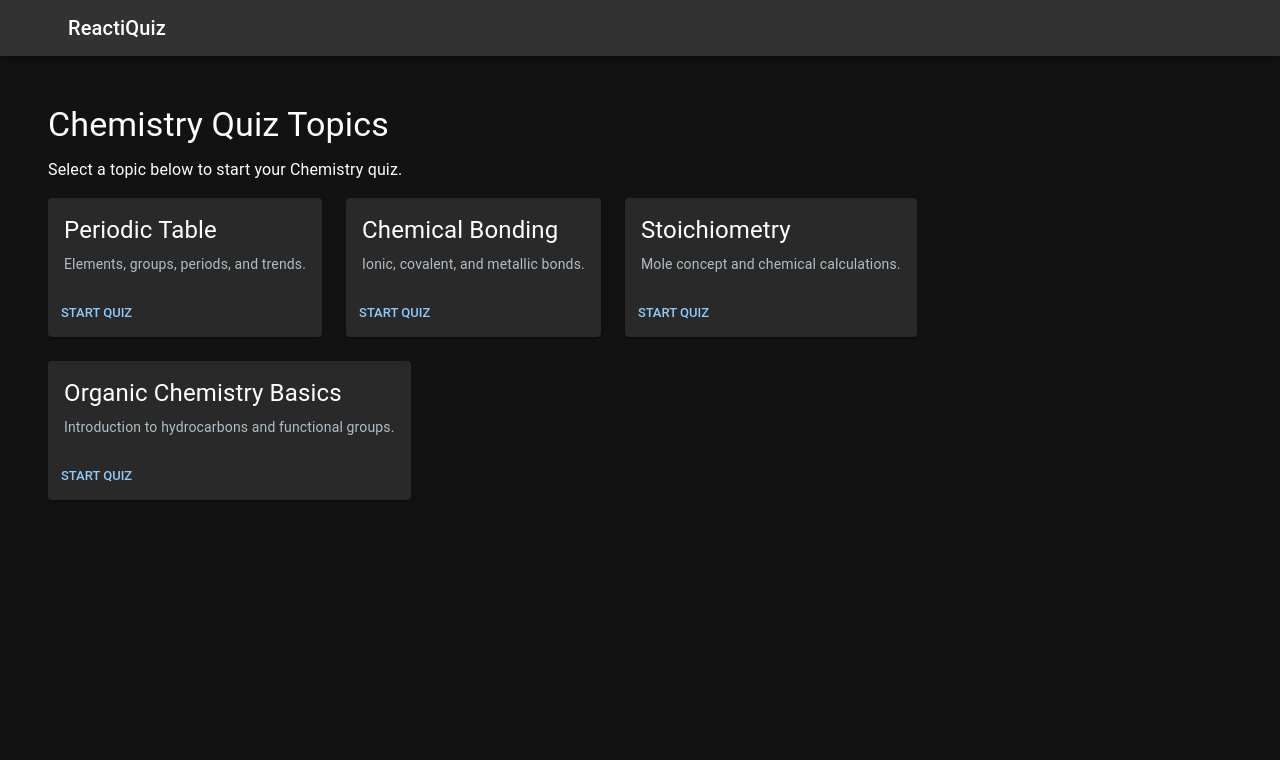
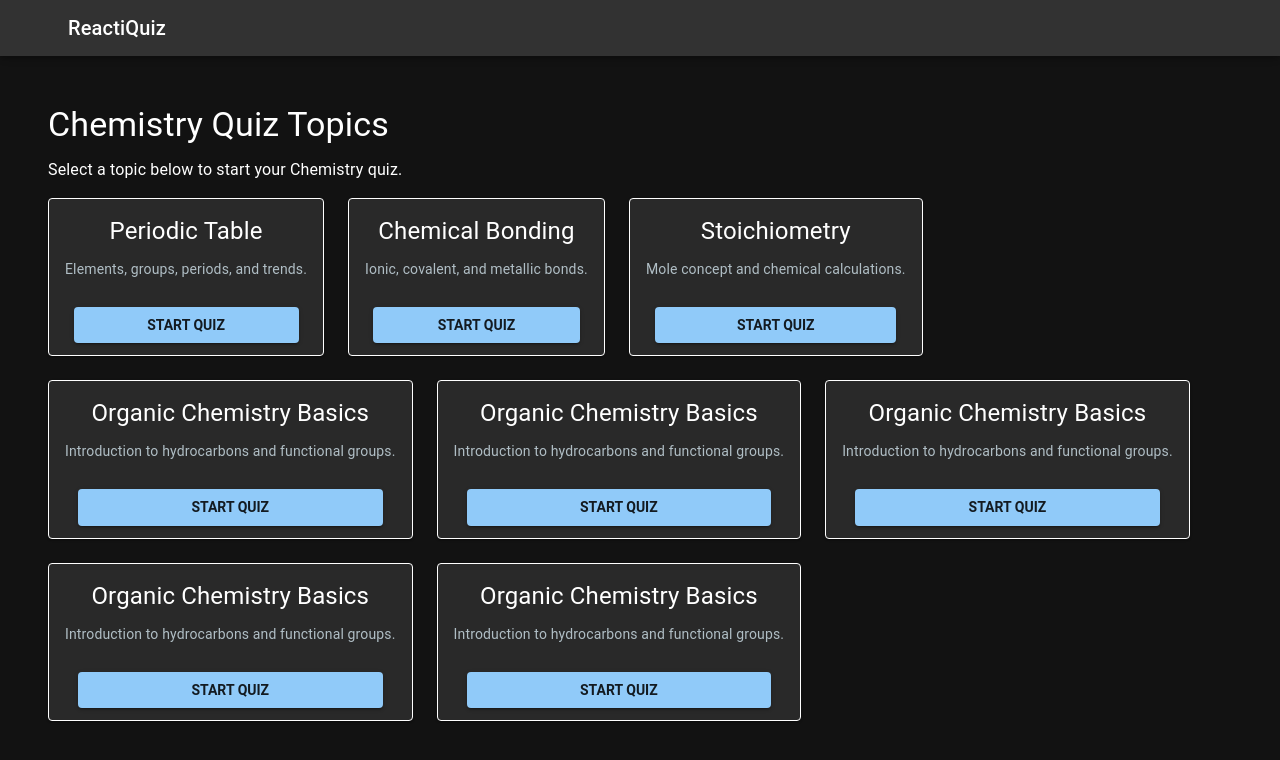
Before and after one commit to ReactiQuiz/reactiquiz, a React (Create React App) app: page /chemistry in a window 1280 px wide. Shown: the top 760 px of the page. Built offline with nearby package versions, Linux system fonts and the light colour scheme; some icons are missing.

Commit message:
new file:   src/components/TopicCard.js 	modified:   src/pages/biology/BiologyPage.js 	modified:   src/pages/chemistry/ChemistryPage.js 	modified:   src/pages/chemistry/chemistryTopics.js 	modified:   src/pages/mathematics/MathematicsPage.js 	modified:   src/pages/physics/PhysicsPage.js

```diff
--- /dev/null
+++ b/src/components/TopicCard.js
@@ -0,0 +1,60 @@
+import React from 'react';
+import { Grid, Card, CardContent, CardActions, Button, Typography } from '@mui/material';
+
+function TopicCard({ topic, onStartQuiz }) {
+  return (
+    <Grid item xs={12} sm={6} md={4}>
+      <Card
+        sx={{
+          height: '100%',
+          display: 'flex',
+          flexDirection: 'column',
+          justifyContent: 'space-between',
+          border: '1px solid white',
+          backgroundColor: 'background.paper',
+          // Optional hover effect (can be kept or removed)
+          '&:hover': {
+            boxShadow: (theme) => theme.shadows[4],
+            // transform: 'scale(1.02)', // Keep if you like the zoom
+            transition: 'box-shadow 0.2s ease-in-out', // Removed transform transition if zoom is removed
+          }
+        }}
+      >
+        <CardContent sx={{ flexGrow: 1 }}>
+          <Typography
+            gutterBottom
+            variant="h5"
+            component="div"
+            sx={{ textAlign: 'center', mb: 1.5 }}
+          >
+            {topic.name}
+          </Typography>
+          <Typography variant="body2" color="text.secondary" sx={{ textAlign: 'left' }}>
+            {topic.description}
+          </Typography>
+        </CardContent>
+        <CardActions
+          sx={{
+            justifyContent: 'center',
+            p: 1.5,
+          }}
+        >
+          <Button
+            variant="contained"
+            color="primary"
+            onClick={() => onStartQuiz(topic.id)}
+            sx={{
+              width: '90%',
+              fontWeight: 'bold', // --- MAKE BUTTON TEXT BOLD ---
+              // py: 1, // Optional: for taller button
+            }}
+          >
+            Start Quiz
+          </Button>
+        </CardActions>
+      </Card>
+    </Grid>
+  );
+}
+
+export default TopicCard;
--- a/src/pages/biology/BiologyPage.js
+++ b/src/pages/biology/BiologyPage.js
@@ -1,11 +1,14 @@
 import React from 'react';
-import { Box, Typography, Grid, Card, CardContent, CardActions, Button } from '@mui/material';
-import { Link as RouterLink } from 'react-router-dom';
-import { biologyTopics } from './biologyTopics'; // Import topics
+import { Box, Typography, Grid } from '@mui/material';
+import { biologyTopics } from './biologyTopics';
+import TopicCard from '../../components/TopicCard'; // Adjust path if TopicCard is elsewhere
 
 function BiologyPage() {
   const handleStartQuiz = (topicId) => {
+    // Placeholder for navigation or starting quiz logic
     console.log(`Start quiz for biology topic: ${topicId}`);
+    // Example navigation using useNavigate hook:
+    // navigate(`/biology/quiz/${topicId}`);
   };
 
   return (
@@ -18,28 +21,12 @@ function BiologyPage() {
       </Typography>
       <Grid container spacing={3}>
         {biologyTopics.map((topic) => (
-          <Grid item xs={12} sm={6} md={4} key={topic.id}>
-            <Card sx={{ display: 'flex', flexDirection: 'column', height: '100%' }}>
-              <CardContent sx={{ flexGrow: 1 }}>
-                <Typography gutterBottom variant="h5" component="div">
-                  {topic.name}
-                </Typography>
-                <Typography variant="body2" color="text.secondary">
-                  {topic.description}
-                </Typography>
-              </CardContent>
-              <CardActions>
-                <Button
-                  size="small"
-                  onClick={() => handleStartQuiz(topic.id)}
-                  // component={RouterLink}
-                  // to={`/biology/quiz/${topic.id}`}
-                >
-                  Start Quiz
-                </Button>
-              </CardActions>
-            </Card>
-          </Grid>
+          <TopicCard
+            key={topic.id}
+            topic={topic}
+            onStartQuiz={handleStartQuiz}
+            // subjectBasePath="/biology" // Optional: if TopicCard handles navigation
+          />
         ))}
       </Grid>
     </Box>
--- a/src/pages/chemistry/ChemistryPage.js
+++ b/src/pages/chemistry/ChemistryPage.js
@@ -1,13 +1,16 @@
 import React from 'react';
-import { Box, Typography, Grid, Card, CardContent, CardActions, Button } from '@mui/material';
-import { Link as RouterLink } from 'react-router-dom'; // For future navigation to specific quiz
-import { chemistryTopics } from './chemistryTopics'; // Import topics
+import { Box, Typography, Grid } from '@mui/material';
+// No longer need Card, CardContent, CardActions, Button directly here if TopicCard handles them
+// import { Link as RouterLink } from 'react-router-dom'; // Only if parent page constructs link
+import { chemistryTopics } from './chemistryTopics';
+import TopicCard from '../../components/TopicCard'; // Adjust path if TopicCard is elsewhere
 
 function ChemistryPage() {
   const handleStartQuiz = (topicId) => {
     // Placeholder for navigation or starting quiz logic
     console.log(`Start quiz for chemistry topic: ${topicId}`);
-    // Example navigation: navigate(`/chemistry/quiz/${topicId}`);
+    // Example navigation using useNavigate hook (would be defined in this component):
+    // navigate(`/chemistry/quiz/${topicId}`);
   };
 
   return (
@@ -18,32 +21,15 @@ function ChemistryPage() {
       <Typography paragraph>
         Select a topic below to start your Chemistry quiz.
       </Typography>
-      <Grid container spacing={3}>
+      <Grid container spacing={3}> {/* spacing between cards */}
         {chemistryTopics.map((topic) => (
-          <Grid item xs={12} sm={6} md={4} key={topic.id}>
-            <Card sx={{ display: 'flex', flexDirection: 'column', height: '100%' }}>
-              <CardContent sx={{ flexGrow: 1 }}>
-                <Typography gutterBottom variant="h5" component="div">
-                  {topic.name}
-                </Typography>
-                <Typography variant="body2" color="text.secondary">
-                  {topic.description}
-                </Typography>
-              </CardContent>
-              <CardActions>
-                {/* For now, this button logs to console. Later, it will navigate. */}
-                <Button
-                  size="small"
-                  onClick={() => handleStartQuiz(topic.id)}
-                  // Example for future routing with react-router-dom
-                  // component={RouterLink}
-                  // to={`/chemistry/quiz/${topic.id}`}
-                >
-                  Start Quiz
-                </Button>
-              </CardActions>
-            </Card>
-          </Grid>
+          // The TopicCard component itself is a Grid item
+          <TopicCard
+            key={topic.id}
+            topic={topic}
+            onStartQuiz={handleStartQuiz}
+            // subjectBasePath="/chemistry" // Pass if TopicCard handles navigation directly
+          />
         ))}
       </Grid>
     </Box>
--- a/src/pages/chemistry/chemistryTopics.js
+++ b/src/pages/chemistry/chemistryTopics.js
@@ -18,5 +18,21 @@ export const chemistryTopics = [
     id: 'organic-basics',
     name: 'Organic Chemistry Basics',
     description: 'Introduction to hydrocarbons and functional groups.',
+  },  {
+    id: 'organic-basics',
+    name: 'Organic Chemistry Basics',
+    description: 'Introduction to hydrocarbons and functional groups.',
+  },  {
+    id: 'organic-basics',
+    name: 'Organic Chemistry Basics',
+    description: 'Introduction to hydrocarbons and functional groups.',
+  },  {
+    id: 'organic-basics',
+    name: 'Organic Chemistry Basics',
+    description: 'Introduction to hydrocarbons and functional groups.',
+  },  {
+    id: 'organic-basics',
+    name: 'Organic Chemistry Basics',
+    description: 'Introduction to hydrocarbons and functional groups.',
   },
 ];
--- a/src/pages/mathematics/MathematicsPage.js
+++ b/src/pages/mathematics/MathematicsPage.js
@@ -1,11 +1,14 @@
 import React from 'react';
-import { Box, Typography, Grid, Card, CardContent, CardActions, Button } from '@mui/material';
-import { Link as RouterLink } from 'react-router-dom';
-import { mathematicsTopics } from './mathematicsTopics'; // Import topics
+import { Box, Typography, Grid } from '@mui/material';
+import { mathematicsTopics } from './mathematicsTopics';
+import TopicCard from '../../components/TopicCard'; // Adjust path if TopicCard is elsewhere
 
 function MathematicsPage() {
   const handleStartQuiz = (topicId) => {
+    // Placeholder for navigation or starting quiz logic
     console.log(`Start quiz for mathematics topic: ${topicId}`);
+    // Example navigation using useNavigate hook:
+    // navigate(`/mathematics/quiz/${topicId}`);
   };
 
   return (
@@ -18,28 +21,12 @@ function MathematicsPage() {
       </Typography>
       <Grid container spacing={3}>
         {mathematicsTopics.map((topic) => (
-          <Grid item xs={12} sm={6} md={4} key={topic.id}>
-            <Card sx={{ display: 'flex', flexDirection: 'column', height: '100%' }}>
-              <CardContent sx={{ flexGrow: 1 }}>
-                <Typography gutterBottom variant="h5" component="div">
-                  {topic.name}
-                </Typography>
-                <Typography variant="body2" color="text.secondary">
-                  {topic.description}
-                </Typography>
-              </CardContent>
-              <CardActions>
-                <Button
-                  size="small"
-                  onClick={() => handleStartQuiz(topic.id)}
-                  // component={RouterLink}
-                  // to={`/mathematics/quiz/${topic.id}`}
-                >
-                  Start Quiz
-                </Button>
-              </CardActions>
-            </Card>
-          </Grid>
+          <TopicCard
+            key={topic.id}
+            topic={topic}
+            onStartQuiz={handleStartQuiz}
+            // subjectBasePath="/mathematics" // Optional: if TopicCard handles navigation
+          />
         ))}
       </Grid>
     </Box>
--- a/src/pages/physics/PhysicsPage.js
+++ b/src/pages/physics/PhysicsPage.js
@@ -1,11 +1,14 @@
 import React from 'react';
-import { Box, Typography, Grid, Card, CardContent, CardActions, Button } from '@mui/material';
-import { Link as RouterLink } from 'react-router-dom';
-import { physicsTopics } from './physicsTopics'; // Import topics
+import { Box, Typography, Grid } from '@mui/material';
+import { physicsTopics } from './physicsTopics';
+import TopicCard from '../../components/TopicCard'; // Adjust path if TopicCard is elsewhere
 
 function PhysicsPage() {
   const handleStartQuiz = (topicId) => {
+    // Placeholder for navigation or starting quiz logic
     console.log(`Start quiz for physics topic: ${topicId}`);
+    // Example navigation using useNavigate hook:
+    // navigate(`/physics/quiz/${topicId}`);
   };
 
   return (
@@ -18,28 +21,12 @@ function PhysicsPage() {
       </Typography>
       <Grid container spacing={3}>
         {physicsTopics.map((topic) => (
-          <Grid item xs={12} sm={6} md={4} key={topic.id}>
-            <Card sx={{ display: 'flex', flexDirection: 'column', height: '100%' }}>
-              <CardContent sx={{ flexGrow: 1 }}>
-                <Typography gutterBottom variant="h5" component="div">
-                  {topic.name}
-                </Typography>
-                <Typography variant="body2" color="text.secondary">
-                  {topic.description}
-                </Typography>
-              </CardContent>
-              <CardActions>
-                <Button
-                  size="small"
-                  onClick={() => handleStartQuiz(topic.id)}
-                  // component={RouterLink}
-                  // to={`/physics/quiz/${topic.id}`}
-                >
-                  Start Quiz
-                </Button>
-              </CardActions>
-            </Card>
-          </Grid>
+          <TopicCard
+            key={topic.id}
+            topic={topic}
+            onStartQuiz={handleStartQuiz}
+            // subjectBasePath="/physics" // Optional: if TopicCard handles navigation
+          />
         ))}
       </Grid>
     </Box>
```
